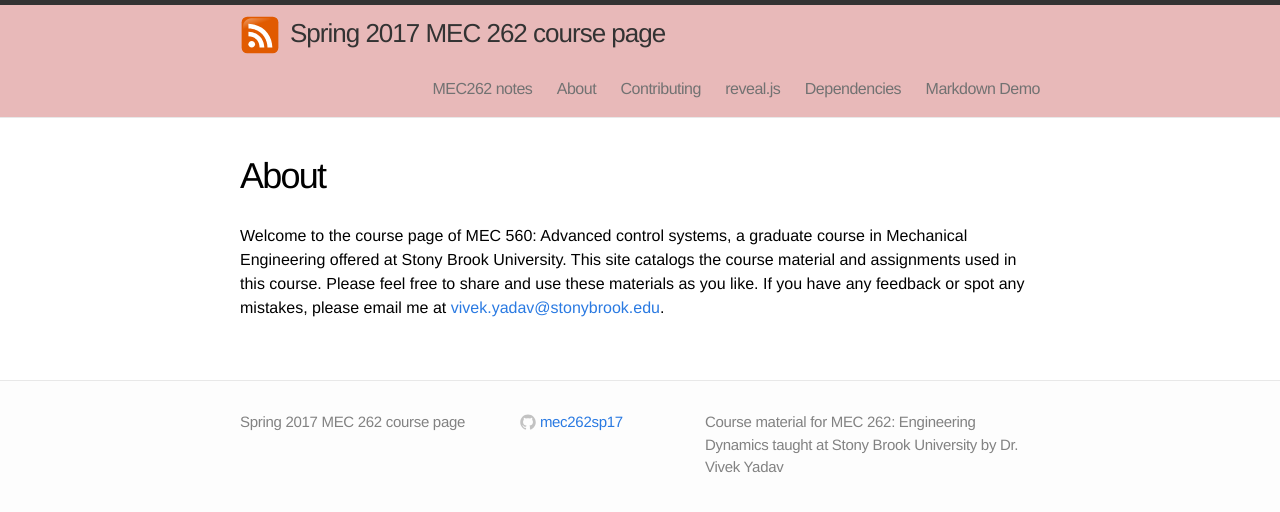
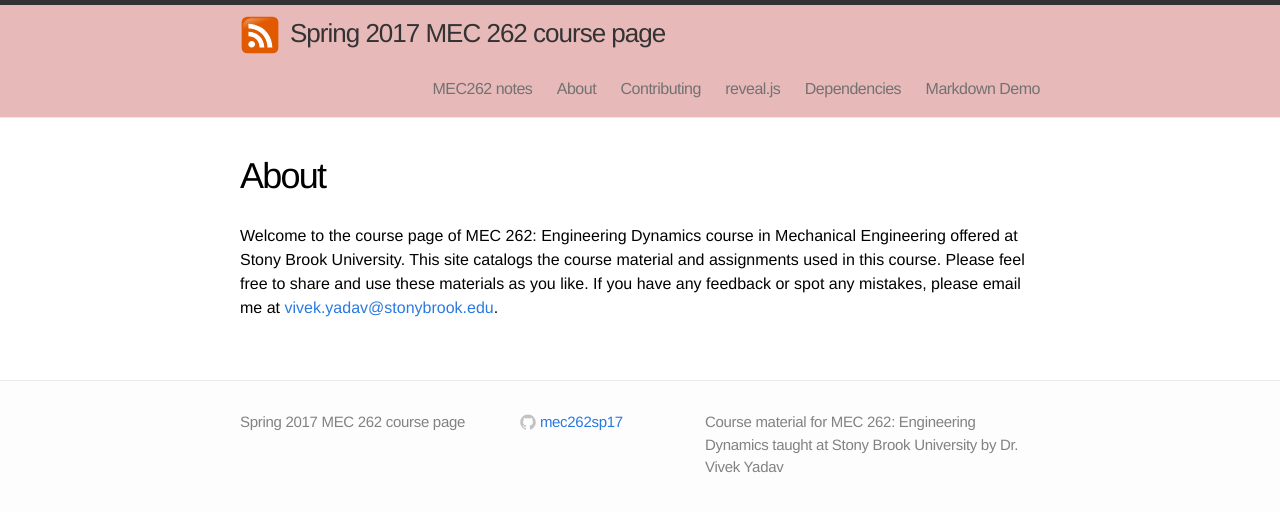
Before and after one commit to mec262sp17/mec262sp17.github.io, a Jekyll site: the page built from about.md, in a window 1280 px wide. Shown: the top 512 px of the page. Built offline with Jekyll 4.4.1, drawn with Linux system fonts in a browser that asks for light colours.

Commit message:
fixed about

```diff
--- a/about.md
+++ b/about.md
@@ -4,4 +4,4 @@
 permalink: /about/
 ---
 
-Welcome to the course page of MEC 560: Advanced control systems, a graduate course in Mechanical Engineering offered at Stony Brook University. This site catalogs the course material and assignments used in this course. Please feel free to share and use these materials as you like. If you have any feedback or spot any mistakes, please email me at [vivek.yadav@stonybrook.edu](mailto: vivek.yadav@stonybrook.edu).
+Welcome to the course page of MEC 262: Engineering Dynamics course in Mechanical Engineering offered at Stony Brook University. This site catalogs the course material and assignments used in this course. Please feel free to share and use these materials as you like. If you have any feedback or spot any mistakes, please email me at [vivek.yadav@stonybrook.edu](mailto: vivek.yadav@stonybrook.edu).
```
